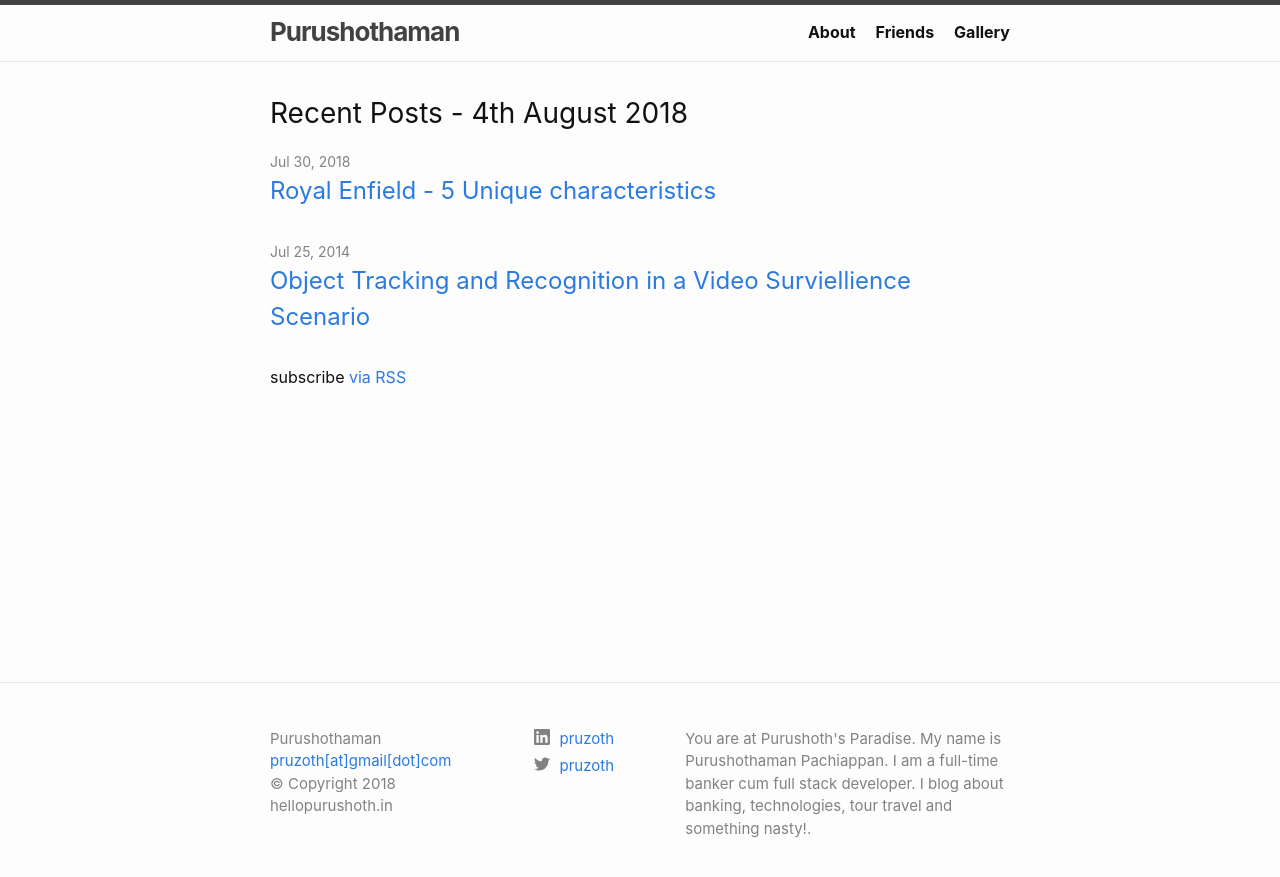
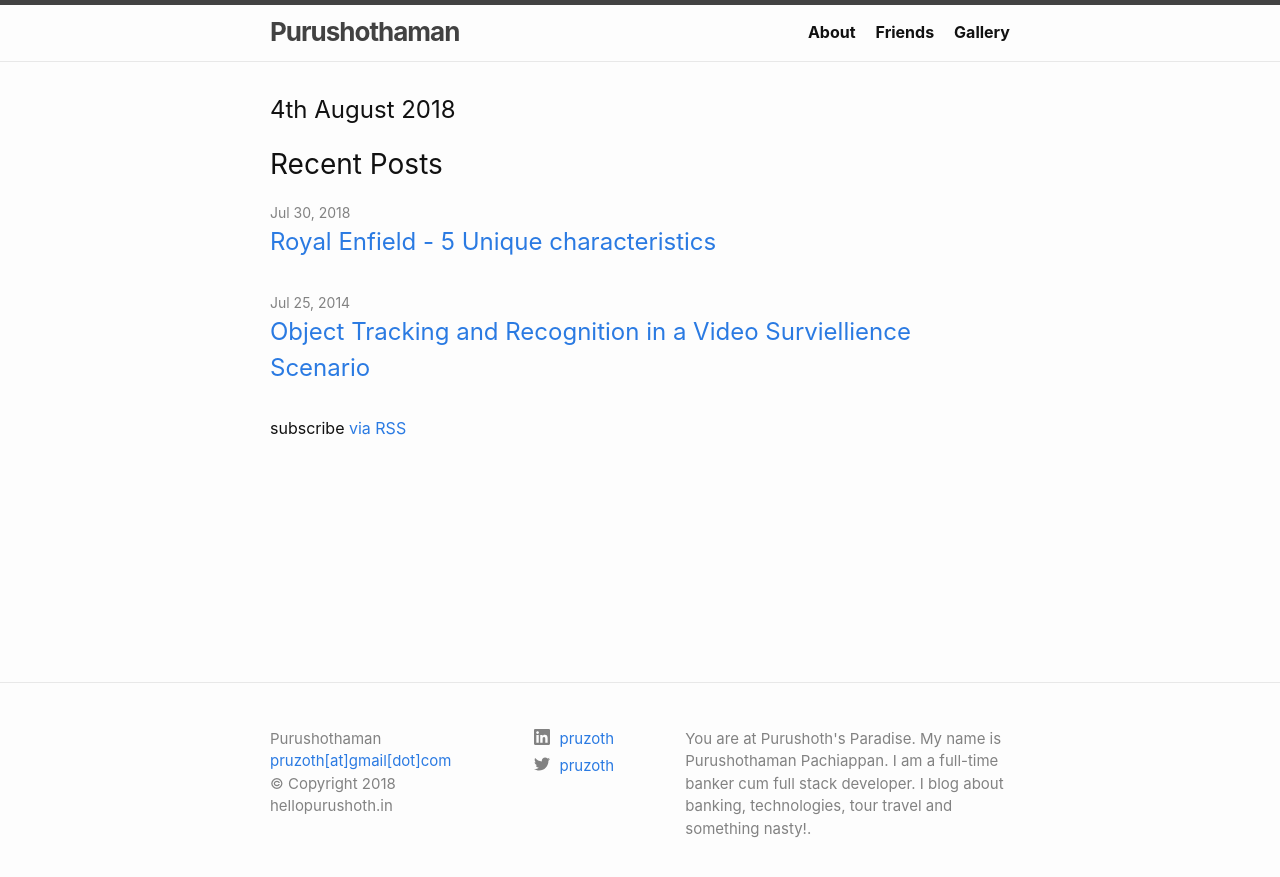
Before and after one commit to purushothblog/purushothblog.github.io, a Jekyll site: the page built from index.md, in a window 1280 px wide. Shown: the top 877 px of the page. Built offline with Jekyll 4.4.1, drawn with Linux system fonts in a browser that asks for light colours.

Commit message:
post time

```diff
--- a/_layouts/home.html
+++ b/_layouts/home.html
@@ -6,11 +6,11 @@
   {%- if page.title -%}
     <h1 class="page-heading">{{ page.title }}</h1>
   {%- endif -%}
-
+  <h2>{{ site.time | date_to_long_string: "ordinal" }}</h2>
   {{ content }}
 
   {%- if site.posts.size > 0 -%}
-    <h2 class="post-list-heading">{{ page.list_title | default: "Recent Posts" }} - {{ site.time | date_to_long_string: "ordinal" }}</h2>
+    <h2 class="post-list-heading">{{ page.list_title | default: "Recent Posts" }}</h2>
     <ul class="post-list">
       {%- for post in site.posts -%}
       <li>
```
